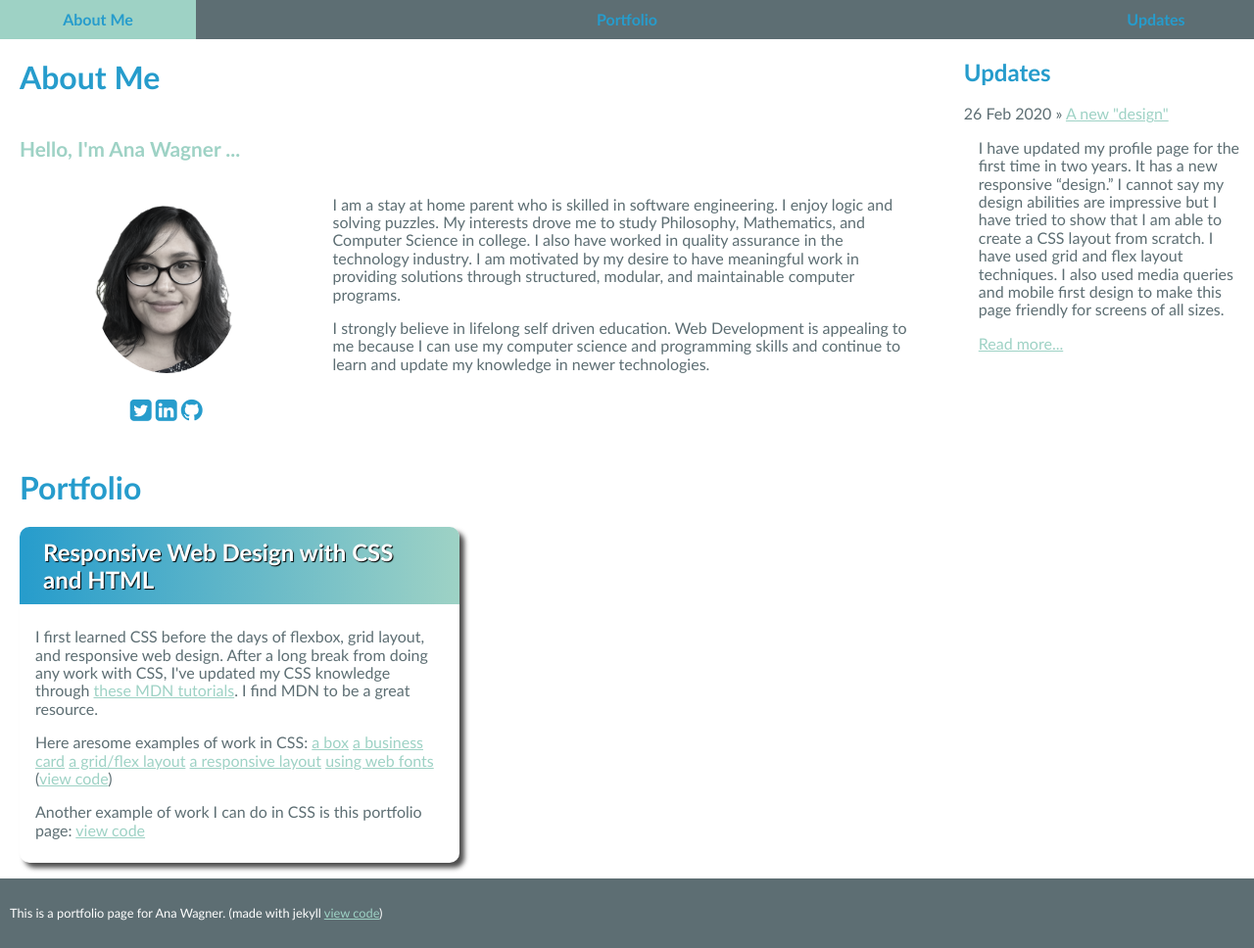
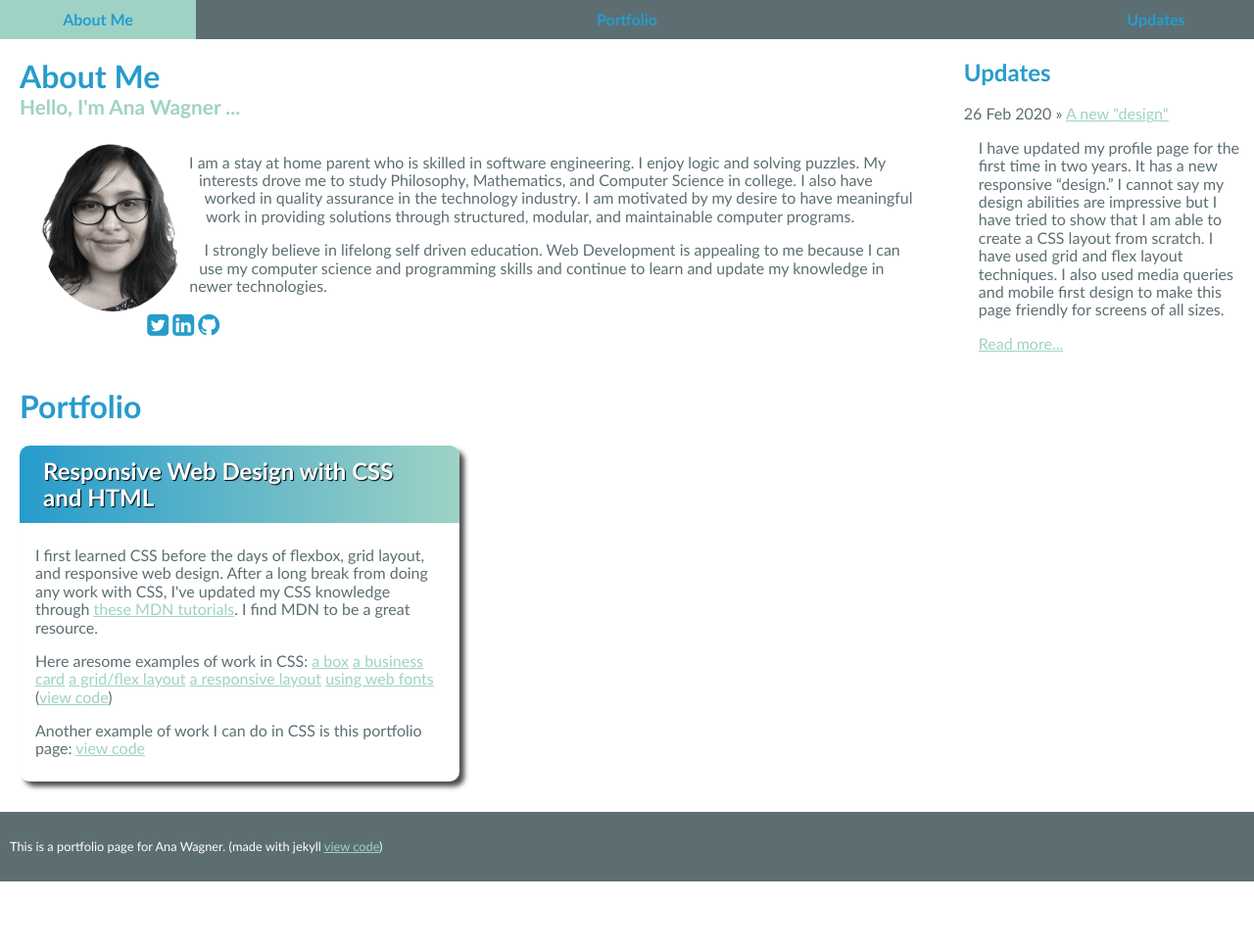
Before and after one commit to anawagner/anawagner.github.io, a Jekyll site: the page built from index.md, in a window 1280 px wide. Shown: the whole page at 98% size. Built offline with Jekyll 4.4.1, drawn with Linux system fonts in a browser that asks for light colours; after the commit the page ends 900 px from its top, so only the background shows below that.

Commit message:
adds circle shape to profile photo

```diff
--- a/_includes/aboutme.html
+++ /dev/null
@@ -1,33 +0,0 @@
-<div class="aboutme">
-  <h1 id="aboutme">About Me</h1>
-  <div class="profile">
-    <div class="title">Hello, I'm Ana Wagner ... </div>
-
-    <div class="photo">
-      <img src="assets/images/selfie.png" width="150px"/>
-      <ul>
-        <li><a href="https://twitter.com/anawagner1138" target="_blank">
-            <i class="fa fa-twitter-square" aria-hidden="true"></i></a></li>
-        <li><a href="https://www.linkedin.com/in/anawagner/" target="_blank">
-            <i class="fa fa-linkedin-square" aria-hidden="true"></i></a></li>
-        <li><a href="https://github.com/anawagner" target="_blank">
-            <i class="fa fa-github" aria-hidden="true"></i></a></li>
-      </ul>
-    </div>
-
-    <article>
-      <p> I am a stay at home parent who is skilled in software engineering.
-         I enjoy logic and solving puzzles. My interests drove me to study
-         Philosophy, Mathematics, and Computer Science in college. I also
-         have worked in quality assurance in the technology industry.
-         I am motivated by my desire to have meaningful work in providing
-          solutions through structured, modular, and maintainable
-        computer programs.</p>
-
-      <p>I strongly believe in lifelong self driven education. Web Development
-      is appealing to me because I can use my computer science and programming
-      skills and continue to learn and update my knowledge in newer
-      technologies.</p>
-    </article>
-  </div> <!-- profile -->
-</div> <!-- aboutme -->
--- a/_includes/profile.html
+++ b/_includes/profile.html
@@ -1,11 +1,31 @@
 <div class="profile">
-  <img src="/assets/images/selfie.jpg" width="150px"/>
+  <h1 id="aboutme">About Me</h1>
+
+  <div class="title">Hello, I'm Ana Wagner ... </div>
+
+  <img src="assets/images/selfie.png" />
+
+  <article>
+    <p> I am a stay at home parent who is skilled in software engineering.
+         I enjoy logic and solving puzzles. My interests drove me to study
+         Philosophy, Mathematics, and Computer Science in college. I also
+         have worked in quality assurance in the technology industry.
+         I am motivated by my desire to have meaningful work in providing
+          solutions through structured, modular, and maintainable
+        computer programs.</p>
+
+    <p>I strongly believe in lifelong self driven education. Web Development
+      is appealing to me because I can use my computer science and programming
+      skills and continue to learn and update my knowledge in newer
+      technologies.</p>
+  </article>
+
   <ul>
     <li><a href="https://twitter.com/anawagner1138" target="_blank">
-      <i class="fa fa-twitter-square" aria-hidden="true"></i></a></li>
+        <i class="fa fa-twitter-square" aria-hidden="true"></i></a></li>
     <li><a href="https://www.linkedin.com/in/anawagner/" target="_blank">
-      <i class="fa fa-linkedin-square" aria-hidden="true"></i></a></li>
+        <i class="fa fa-linkedin-square" aria-hidden="true"></i></a></li>
     <li><a href="https://github.com/anawagner" target="_blank">
-      <i class="fa fa-github" aria-hidden="true"></i></a></li>
+        <i class="fa fa-github" aria-hidden="true"></i></a></li>
   </ul>
-</div>
+</div> <!-- profile -->
--- a/_includes/updates.html
+++ b/_includes/updates.html
@@ -1,4 +1,4 @@
-<div class="sidebar">
+<div class="updates">
   <h2 id="updates">Updates</h2>
 
   <div class="index">
@@ -14,4 +14,4 @@
   </ul>
   </div>
 
-</div> <!-- sidebar -->
+</div> <!-- updates -->
--- a/_layouts/default.html
+++ b/_layouts/default.html
@@ -7,7 +7,7 @@
     {% include header.html %}
 
     <main>
-      {% include aboutme.html %}
+      {% include profile.html %}
       {% include portfolio.html %}
       {% include updates.html %}
     </main>
--- a/assets/style.css
+++ b/assets/style.css
@@ -9,6 +9,10 @@ body {
   min-height: 100%;
   display: grid;
   grid-template-rows: 1fr auto;
+}
+
+h1, h2 {
+  color: #269ccc;
 }
 
 a {
@@ -43,9 +47,7 @@ nav a {
 nav a:hover {
   background-color: #9ed2c5;
 }
-nav a:active {
-  color: green;
-}
+
 /* NAVIGATION for wider screens */
 @media screen and (min-width: 600px) {
   nav {
@@ -62,45 +64,33 @@ nav a:active {
   }
 }
 
-h1, h2 {
-  color: #269ccc;
+/* PROFILE section */
+.profile {
+  padding: 20px;
 }
 
-h1 {
-  padding-left: 20px;
-}
-
-.profile {
-  padding: 20px;
-  display: grid;
-  grid-template-columns: 1fr 2fr;
-  grid-gap: 20px;
-  grid-template-areas: "title title"
-                       "photo article";
+.profile h1 {
+  margin: 0;
 }
 
 .profile .title {
-  grid-area: title;
   color: #9ed2c5;
   font-size: 1.3em;
   font-weight: bold;
 }
 
-.profile .photo {
-  grid-area: photo;
-  align-items: center;
-  text-align: center;
-}
-
 .profile img {
   filter: grayscale(80%);
   border-radius: 50%;
-  margin: 20px 0 20px 0;
-  grid-area: photo;
+  margin: 20px;
+  width: 150px;
+  height: 177px;
+  float: left;
+  shape-outside: circle();
 }
 
 .profile article {
-  grid-area: article;
+  padding-top: 20px;
 }
 
 .profile ul {
@@ -128,10 +118,15 @@ h1 {
   color: green;
 }
 
+/* PORTFOLIO SECTION */
+.portfolio {
+  padding: 0 20px 0 20px;
+}
+
 .cards {
   list-style: none;
   margin: 0;
-  padding: 0 20px 0 20px;
+  padding: 0;
   display: grid;
   grid-template-columns: repeat(auto-fill, minmax(300px, 1fr));
   gap: 20px;
@@ -156,7 +151,8 @@ h1 {
   padding: 0.5em 1em;
 }
 
-.sidebar {
+/* UPDATES section */
+.updates {
   padding: 0 10px 10px 0;
   margin-left: 20px;
 }
@@ -172,30 +168,7 @@ h1 {
   padding-left: 15px;
 }
 
-@media screen and (min-width: 800px) {
-  main {
-    display: grid;
-    grid-template-columns: 1fr 1fr 1fr minmax(260px, 1fr);
-    grid-auto-rows: max-content auto;
-    grid-gap: 5px;
-  }
-  .aboutme {
-    grid-column: 1/4;
-    grid-row: 1;
-  }
-  .sidebar {
-    grid-column: 4;
-    grid-row: 1/3;
-  }
-  .portfolio {
-    grid-column: 1/4;
-    grid-row: 2;
-  }
-}
-
-.post {
-  padding: 20px;
-}
+/* FOOTER */
 .footer {
   grid-row-start: 2;
   grid-row-end: 3;
@@ -211,3 +184,31 @@ h1 {
   font-size: 0.8em;
   color: white;
 }
+
+/* GRID LAYOUT FOR LARGER SCREENS */
+@media screen and (min-width: 800px) {
+  main {
+    display: grid;
+    grid-template-columns: 1fr 1fr 1fr minmax(260px, 1fr);
+    grid-auto-rows: max-content auto;
+    grid-gap: 5px;
+  }
+  .profile {
+    grid-column: 1/4;
+    grid-row: 1;
+  }
+  .sidebar {
+    grid-column: 4;
+    grid-row: 1/3;
+  }
+  .portfolio {
+    grid-column: 1/4;
+    grid-row: 2;
+  }
+}
+
+
+/* FOR POSTS PAGES */
+.post {
+  padding: 20px;
+}
```
